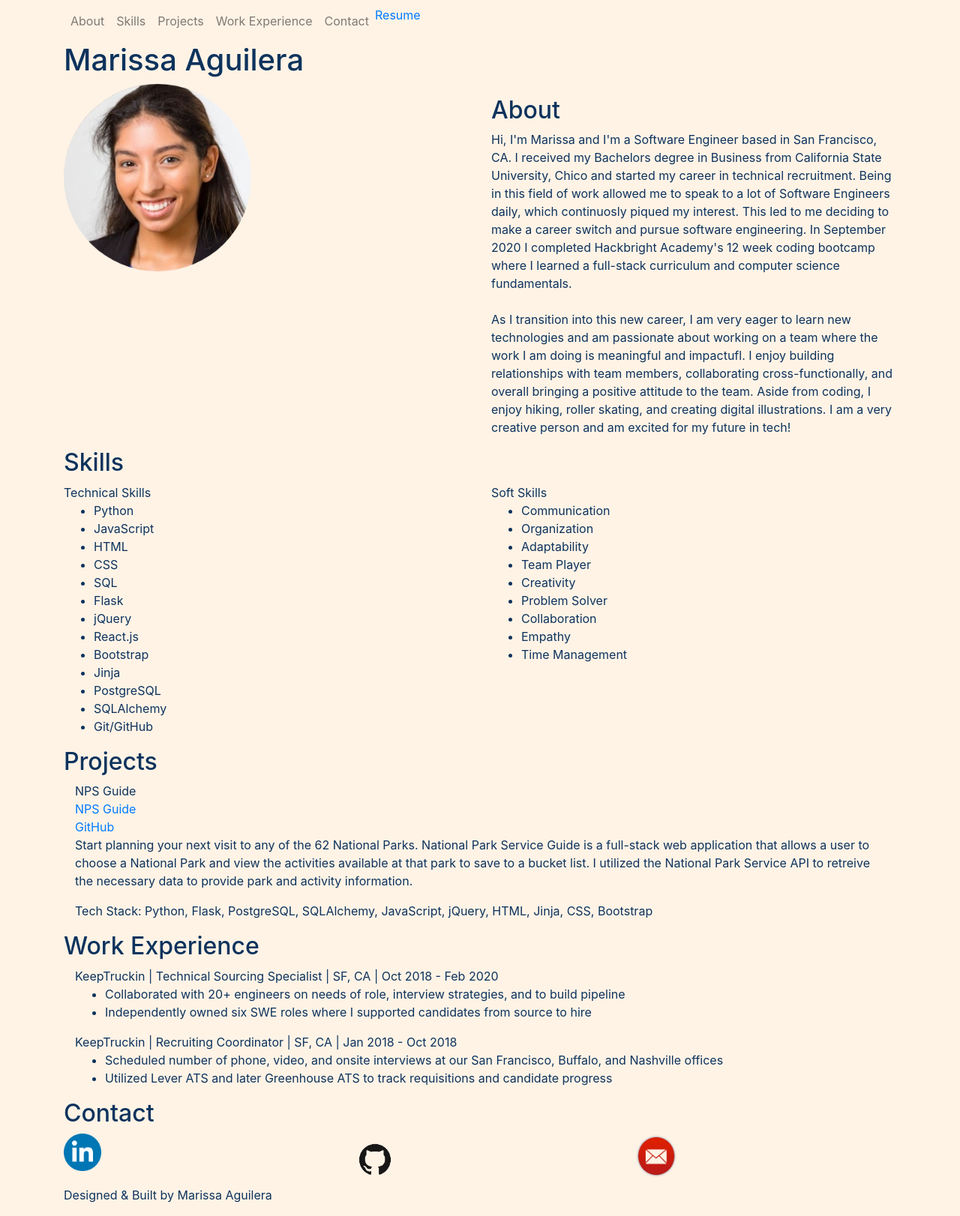
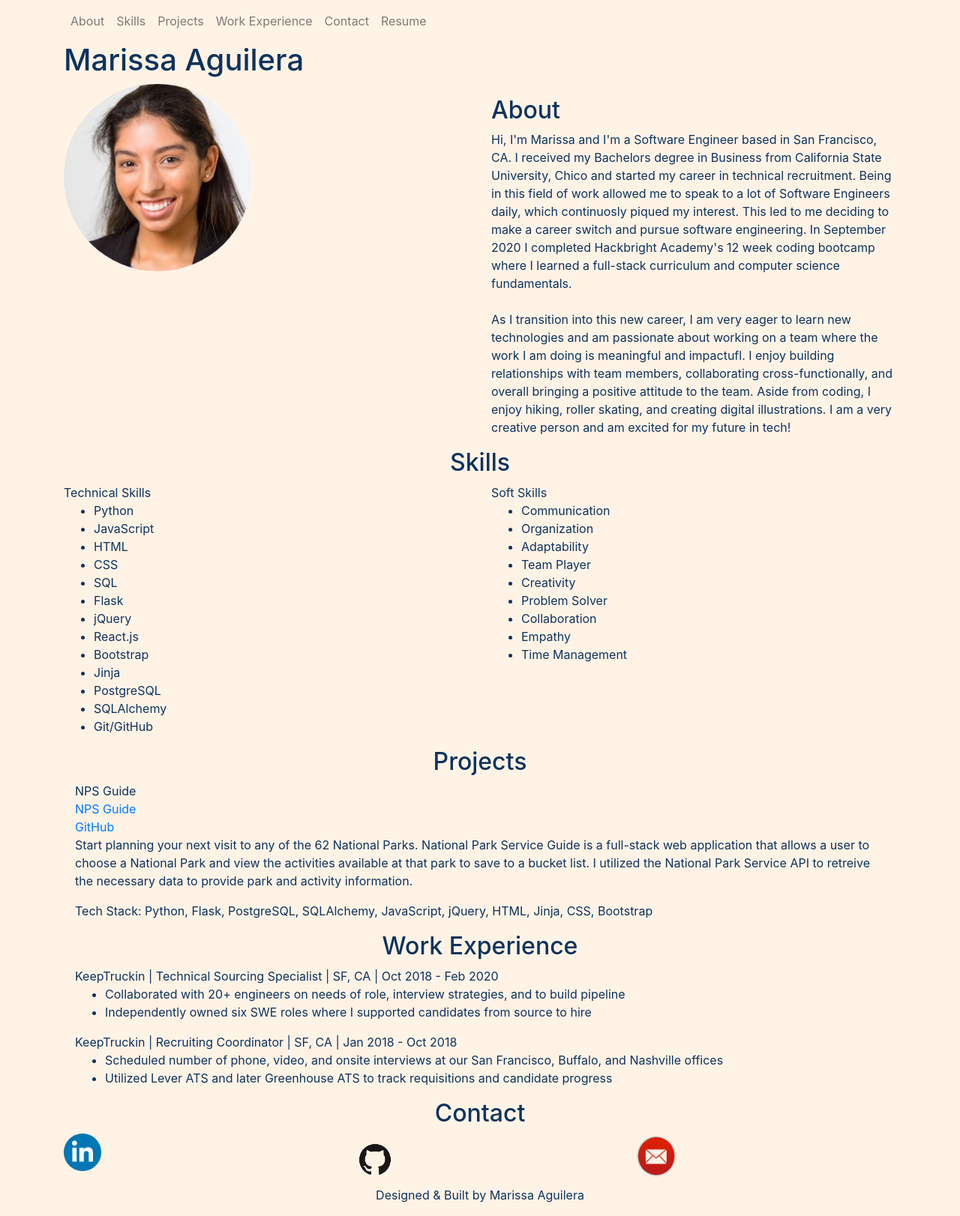
Before and after one commit to Meaguileraa/Portfolio, a Flask app: page / in a window 1280 px wide. Shown: the whole page at 75% size. Run offline with Flask 2, Linux system fonts and the light colour scheme; some libraries are stand-ins or nearby versions.

Commit message:
Centered Headers

```diff
--- a/static/css/styles.css
+++ b/static/css/styles.css
@@ -10,3 +10,10 @@ body {
 	background-color: #fff3e6;
     color: #0d335d;
 }
+
+h2 .text-center{
+    /* font-family: ;
+    color: ; */
+    text-align: center;
+
+}
--- a/templates/homepage.html
+++ b/templates/homepage.html
@@ -45,19 +45,23 @@
                         <li class="nav-item">
                             <a href="#contact-section" class="nav-link">Contact</a>
                         </li>
+                        <li class="nav-item resume-download">
+                            <a href="/static/imgs/resume_download.pdf" class="nav-link" alt="Download Current Resume" download="Resume">
+                                Resume
+                            </a>
+                        </li>
                     </ul>
-                    <div id="resume-download">
+                    <!-- <div id="resume-download">
                         <a href="/static/imgs/resume_download.pdf" alt="Download Current Resume" download="Resume">
                             Resume
                         </a>
-                    </div>
+                    </div> -->
                 </div>
             </nav>
 
             <div class="name container">
                 <h1>Marissa Aguilera</h1>
             </div>
-
 
             <!-- About Section -->
             <div class ="about-section container" id ="about-section">
@@ -91,8 +95,8 @@
 
 
         <!-- Skills Section -->
+        <h2 class="text-center">Skills</h2>
         <div class="skills-section container" id="skills-section">
-            <h2>Skills</h2>
             <div class="skills-section row">
 
                 <!-- Technical Skills Section -->
@@ -140,8 +144,8 @@
 
 
         <!-- Project Section -->
+        <h2 class="text-center">Projects</h2>
         <div class ="projects-section container" id="projects-section">
-            <h2>Projects</h2>
             <div id="projects-text row">
                 <div class="project col">
                     <div class="npsg-section">
@@ -169,8 +173,8 @@
 
 
         <!-- Work Experience Section -->
+        <h2 class="text-center">Work Experience</h2>
         <div class ="work-experience-section container" id="work-experience-section">
-            <h2>Work Experience</h2>
             <div id="work-experience-text row">
                 <div class="kt-src-section col">
                     <div id="kt-src-title">KeepTruckin | Technical Sourcing Specialist | SF, CA | Oct 2018 - Feb 2020</div>
@@ -206,8 +210,8 @@
 
     <!-- Contact Section -->
     <footer>
+        <h2 class="text-center">Contact</h2>
         <div class ="contact-section container" id="contact-section">
-            <h2>Contact</h2>
             <div class="social-links row">
                 <div class="linkedin-link col">
                     <a href="https://www.linkedin.com/in/marissa-aguilera/"><img src="/static/imgs/linkedin-icon.png" alt="Direct to LinkedIn" height="50" width="50"></a>
@@ -219,7 +223,7 @@
                     <a href="mailto:marissaeaguilera@.gmail.com"><img src="/static/imgs/email-icon.png" alt="Direct to Email" height="60" width="60"></a>
                 </div>
             </div>
-            <p>
+            <p class="text-center">
                 Designed & Built by Marissa Aguilera
             </p>
         </div>
```
